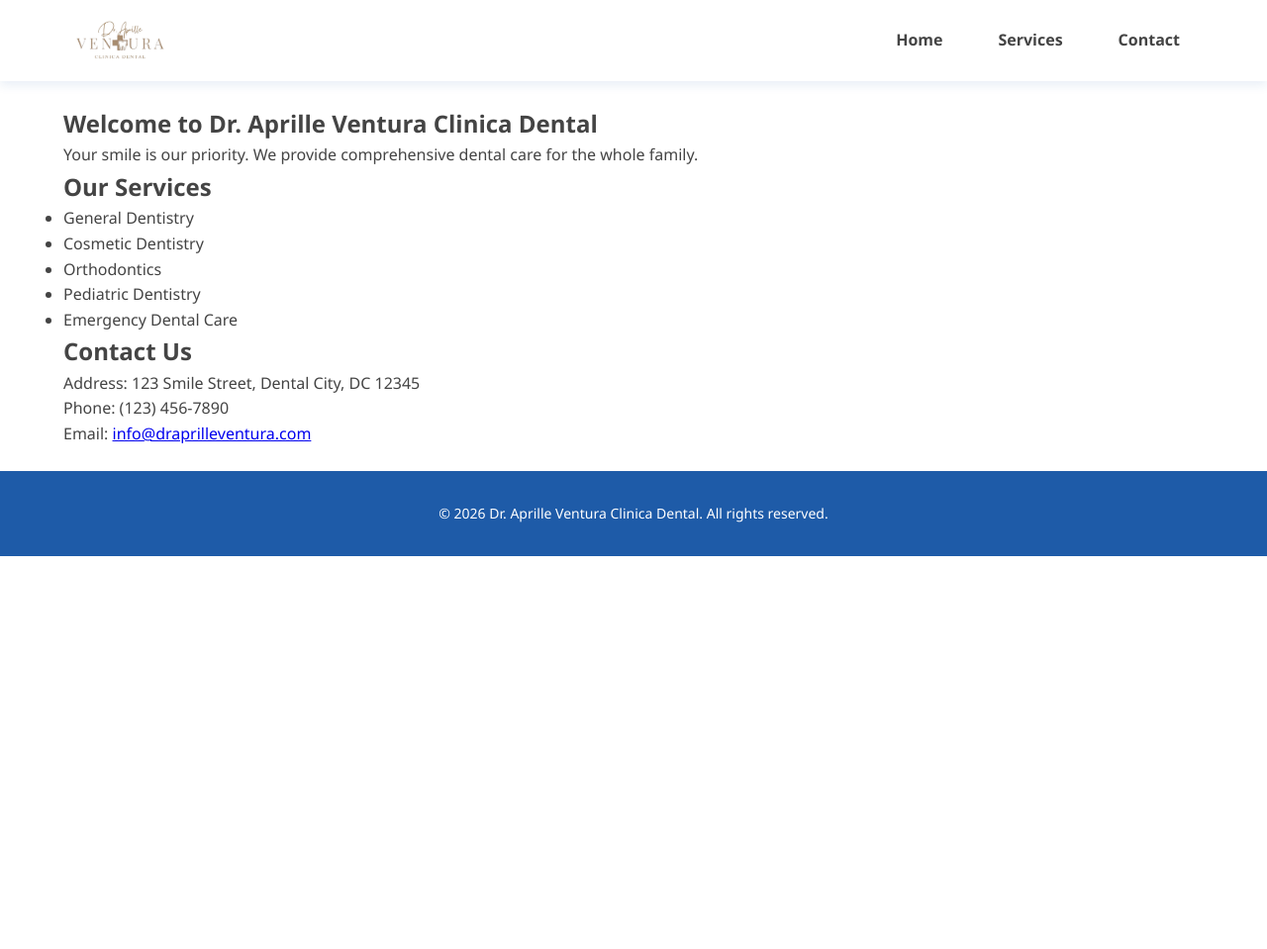
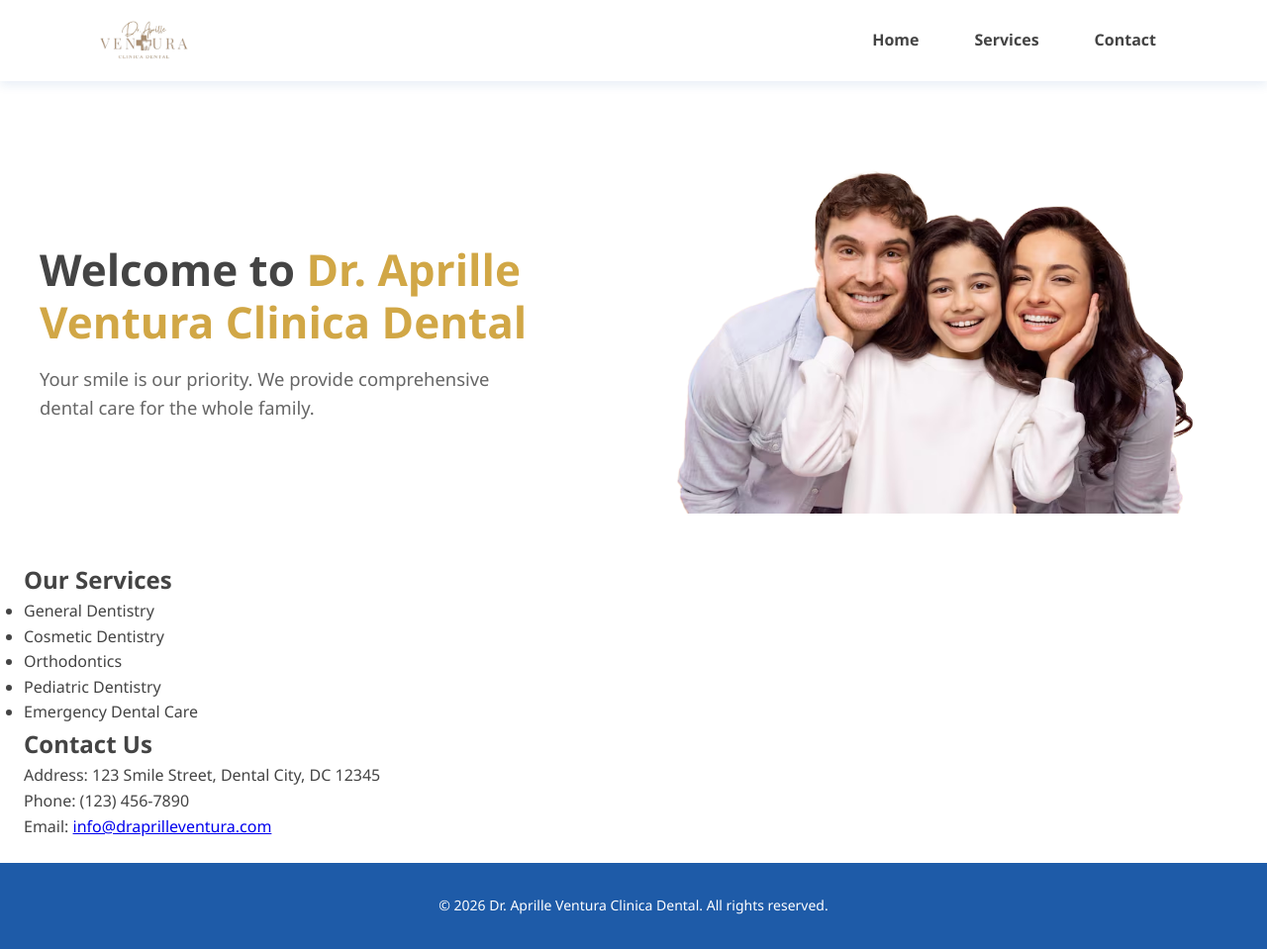
Before and after one commit to pd-winsql/Odaprms, a PHP site: page / in a window 1280 px wide. Shown: the whole page at 99% size. Before the commit the page ends 562 px from the top, so only its background shows below. Run offline with PHP 8.4, Linux system fonts and the light colour scheme.

Commit message:
started the hero section

```diff
--- a/index.php
+++ b/index.php
@@ -18,9 +18,16 @@
         </div>
     </nav>
     <main class="main-content">
-        <section id="home">
-            <h1>Welcome to Dr. Aprille Ventura Clinica Dental</h1>
-            <p>Your smile is our priority. We provide comprehensive dental care for the whole family.</p>
+        <section id="hero-section">
+            <div class="hero-container">
+                <div class="hero-text">
+                    <h1>Welcome to <span class="highlight">Dr. Aprille Ventura Clinica Dental</span></h1>
+                    <p>Your smile is our priority. We provide comprehensive dental care for the whole family.</p>
+                </div>
+                <div class="hero-image">
+                    <img src="public/assets/fam-pic.png" alt="Smiling family at the dentist">
+                </div>
+            </div>
         </section>
         <section id="services">
             <h2>Our Services</h2>
--- a/public/css/styles.css
+++ b/public/css/styles.css
@@ -68,7 +68,7 @@ body {
     display: flex;
     justify-content: space-between;
     align-items: center;
-    padding: 0 var(--spacing-lg);
+    padding: 0 var(--spacing-xxl);
 }
 
 .logo {
@@ -115,7 +115,7 @@ body {
 
 .main-content {
     padding: var(--spacing-lg);
-    max-width: 1200px;
+    max-width: 1300px;
     margin: 0 auto;
 }
 
@@ -138,3 +138,46 @@ body {
     color: var(--white-bg);
     font-size: 14px;
 }
+
+main {
+    display: block;
+}
+
+.hero-section {
+    padding: var(--spacing-xxl) 0;
+}
+
+.hero-container {
+    display: flex;
+    align-content: space-between;
+    align-items: center;
+    gap: var(--spacing-xxl);
+    padding: var(--spacing-lg) 0;
+}
+
+.highlight {
+    color: var(--gold-hover);
+}
+
+.hero-text, .hero-image {
+    flex: 1;
+    margin: var(--spacing-md);
+}
+
+.hero-image img {
+    max-width: 100%;
+    height: auto;
+    border-radius: 12px;
+}
+
+.hero-text h1 {
+    line-height: 1.2;
+    font-size: 2.75rem;
+    margin-bottom: var(--spacing-md);
+}
+
+.hero-text p {
+    font-size: 1.15rem;
+    color: var(--text-light);
+    width: 90%;
+}
```
Also changed, not shown: public/assets/fam-pic.png (added), public/assets/hero-blue.png (added), public/assets/hero-gold.png (added), public/assets/hero.png (added), 1 other file.
